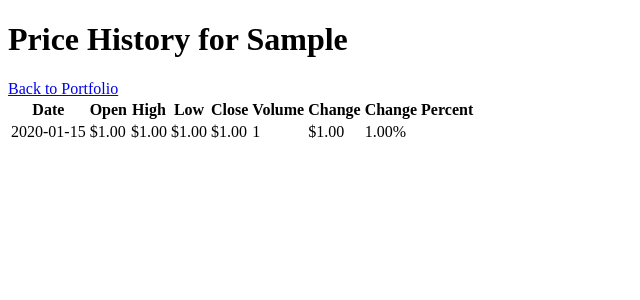
After one commit to Pholmgrendev/PortfolioMonitor, a Flask app: page /price_history/1 in a window 1280 px wide. The commit adds this page. Shown: the top 300 px of the page, without its empty margins (0-640 px from the left). Run offline with Flask 3, Linux system fonts and the light colour scheme; tables that the repository leaves empty hold one stand-in row (values such as "Sample post").

Commit message:
Add page for viewing price history

```diff
--- a/app.py
+++ b/app.py
@@ -1,6 +1,8 @@
 from flask import Flask, render_template, request, redirect, url_for, flash
 from flask_sqlalchemy import SQLAlchemy
 from apscheduler.schedulers.background import BackgroundScheduler
+from datetime import date
+from dateutil.relativedelta import relativedelta
 from utilities import load_env_from_yaml
 from models import db
 from models import Portfolio, Holding, Ticker, Quote, HistoricalPrice
@@ -81,6 +83,27 @@ def edit_holding(holding_id):
     return redirect(url_for('index'))
 
 
+@app.route('/price_history/<int:ticker_id>')
+def price_history(ticker_id):
+    ticker = Ticker.query.get(ticker_id)
+    if not ticker:
+        flash("Error: Ticker not found.", 'error')
+        return redirect(url_for('index'))
+
+    price_history = HistoricalPrice.query.filter_by(ticker_id=ticker_id).order_by(HistoricalPrice.date.desc()).all()
+    if not price_history:
+        print('No price history found, scraping...')
+
+        today = date.today()
+        five_years_ago = today - relativedelta(years=5)
+        today_formatted = today.strftime('%Y-%m-%d')
+        five_years_ago_formatted = five_years_ago.strftime('%Y-%m-%d')
+
+        scrape_price_history(ticker, start_date=five_years_ago_formatted, end_date=today_formatted)
+        price_history = HistoricalPrice.query.filter_by(ticker_id=ticker_id).order_by(HistoricalPrice.date.desc()).all()
+    return render_template('price_history.html', ticker=ticker, price_history=price_history)
+
+
 if __name__ == '__main__':
     with app.app_context():
         startup()
--- a/data_scraper/scraper.py
+++ b/data_scraper/scraper.py
@@ -97,8 +97,9 @@ def startup():
 
 
 def update_portfolio_quotes():
+    session = db.session
     print('Updating portfolio quotes')
-    portfolio = Portfolio.query.first()
+    portfolio = session.query(Portfolio).first()
     holdings = portfolio.holdings
     scrape_quotes([holding.ticker.symbol for holding in holdings])
     print('Quotes updated')
--- a/frontend/templates/portfolio.html
+++ b/frontend/templates/portfolio.html
@@ -42,6 +42,7 @@
                         <button type="submit">Remove</button>
                     </form>
                     <button onclick="document.getElementById('edit-form-{{ holding.id }}').style.display='block'">Edit</button>
+                    <a href="{{ url_for('price_history', ticker_id=holding.ticker.id) }}">View Price History</a>
                 </td>
             </tr>
             <tr id="edit-form-{{ holding.id }}" style="display:none;">
--- /dev/null
+++ b/frontend/templates/price_history.html
@@ -0,0 +1,42 @@
+<!DOCTYPE html>
+<html lang="en">
+<head>
+    <meta charset="UTF-8">
+    <meta name="viewport" content="width=device-width, initial-scale=1.0">
+    <title>Price History for {{ ticker.symbol }}</title>
+</head>
+<body>
+    <h1>Price History for {{ ticker.symbol }}</h1>
+    <a href="{{ url_for('index') }}">Back to Portfolio</a>
+    <table>
+        <thead>
+            <tr>
+                <th>Date</th>
+                <th>Open</th>
+                <th>High</th>
+                <th>Low</th>
+                <th>Close</th>
+                <th>Volume</th>
+                <th>Change</th>
+                <th>Change Percent</th>
+            </tr>
+        </thead>
+        <tbody>
+            {% for entry in price_history %}
+            <tr>
+                <td>{{ entry.date }}</td>
+                <td>${{ "%.2f"|format(entry.open) }}</td>
+                <td>${{ "%.2f"|format(entry.high) }}</td>
+                <td>${{ "%.2f"|format(entry.low) }}</td>
+                <td>${{ "%.2f"|format(entry.close) }}</td>
+                <td>{{ entry.volume }}</td>
+                <td>${{ "%.2f"|format(entry.change) }}</td>
+                <td>{{ "%.2f"|format(entry.change_percent) }}%</td>
+            </tr>
+            {% endfor %}
+        </tbody>
+    </table>
+
+
+</body>
+</html>
```
